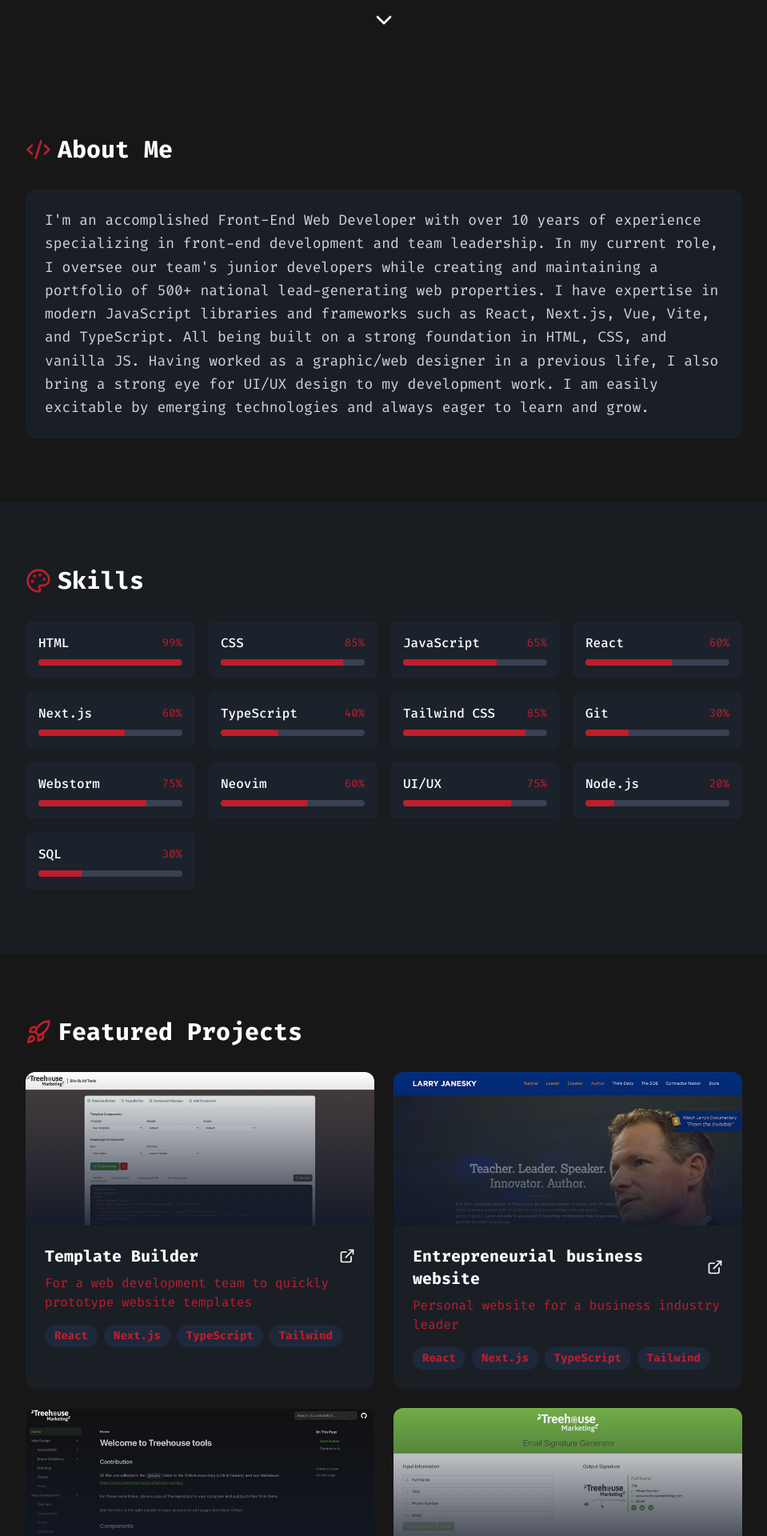
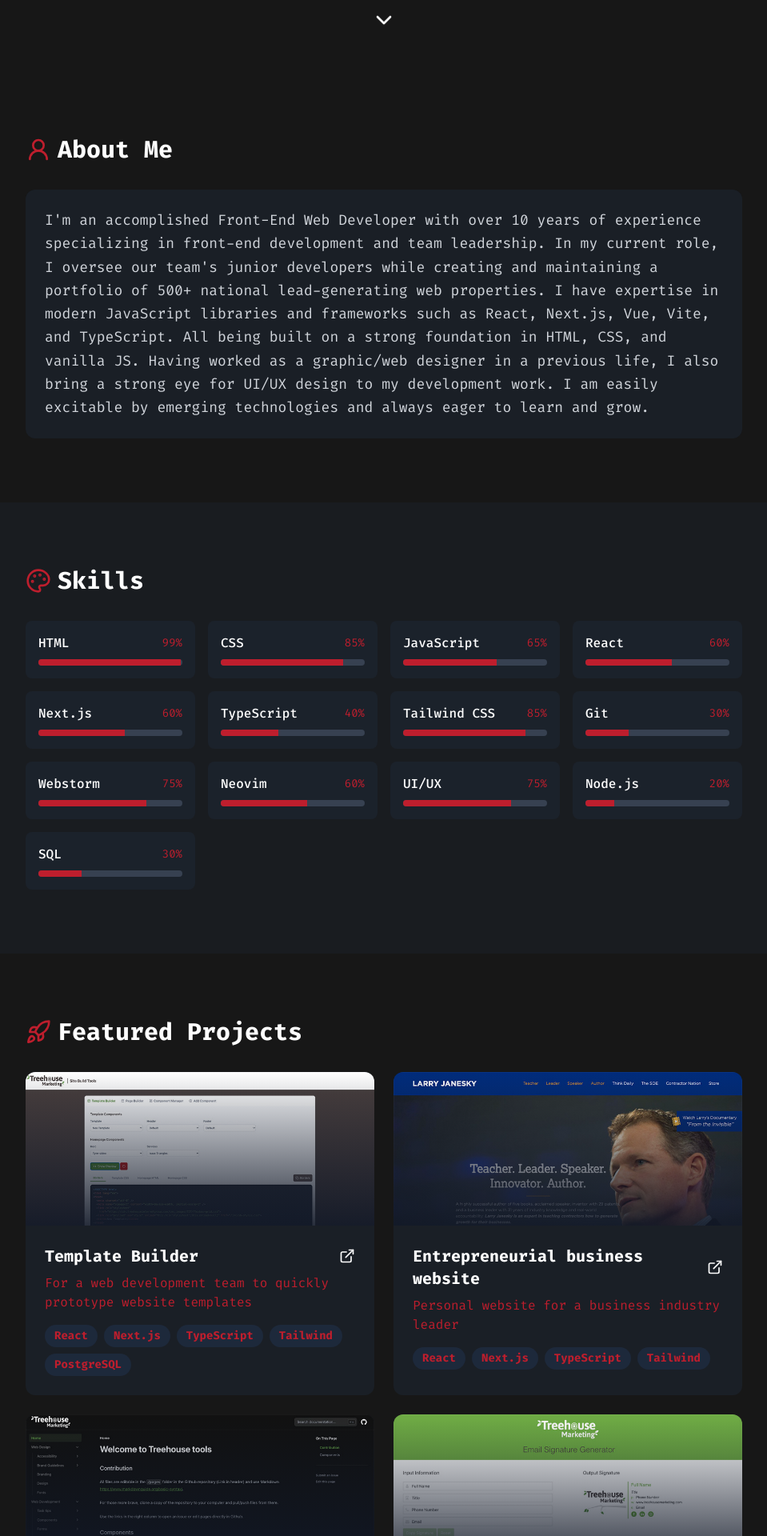
Before and after one commit to chrisroselli/chris_roselli_site, a React (Vite) app: page / in a window 1280 px wide. Shown: the part 711-2631 px from the top of the page at 80% size, without its empty margins (160-1119 px from the left). Built offline with nearby package versions, Linux system fonts and the light colour scheme; a web font is replaced by a local one.

Commit message:
Updated about icon

```diff
--- a/src/App.tsx
+++ b/src/App.tsx
@@ -1,4 +1,4 @@
-import { Github, Linkedin, Mail, Code2, Palette, Rocket, ChevronDown } from 'lucide-react';
+import {Linkedin, Palette, Rocket, ChevronDown, UserRound, Github} from 'lucide-react';
 import ProjectCard from './components/ProjectCard';
 import SkillBadge from './components/SkillBadge';
 
@@ -33,7 +33,7 @@ function App() {
       <section className="py-20 px-4" id="about">
         <div className="max-w-4xl mx-auto">
           <h2 className="text-3xl font-bold mb-8 flex items-center gap-2">
-            <Code2 className="w-8 h-8 text-[#be1e2d]" />
+            <UserRound className="w-8 h-8 text-[#be1e2d]" />
             About Me
           </h2>
           <div className="bg-gray-800/50 rounded-xl p-6 backdrop-blur-sm">
@@ -82,7 +82,7 @@ function App() {
               title="Template Builder"
               description="For a web development team to quickly prototype website templates"
               image="images/template-builder.jpg"
-              tags={['React', 'Next.js', 'TypeScript', 'Tailwind']}
+              tags={['React', 'Next.js', 'TypeScript', 'Tailwind', 'PostgreSQL']}
               link="https://template-builder-omega.vercel.app/"
             />
             <ProjectCard
```
